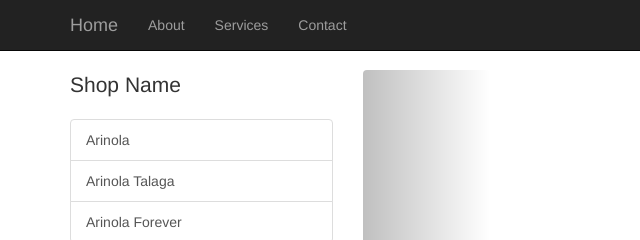
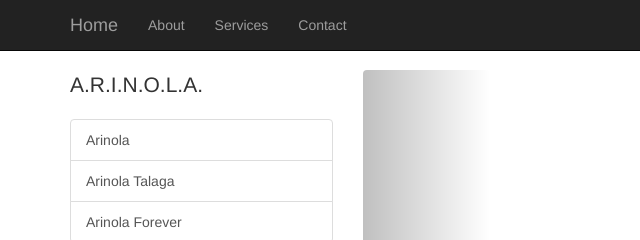
Before and after one commit to jericoserrano/shin.github.io, a plain HTML site: page index.html in a window 1280 px wide. Shown: the top 240 px of the page, 0-640 px from the left. Drawn offline with Linux system fonts and the light colour scheme.

Commit message:
Update index.html

```diff
--- a/index.html
+++ b/index.html
@@ -66,7 +66,7 @@
         <div class="row">
 
             <div class="col-md-3">
-                <p class="lead">Shop Name</p>
+                <p class="lead">A.R.I.N.O.L.A.</p>
                 <div class="list-group">
                     <a href="#" class="list-group-item">Arinola</a>
                     <a href="#" class="list-group-item">Arinola Talaga</a>
```
